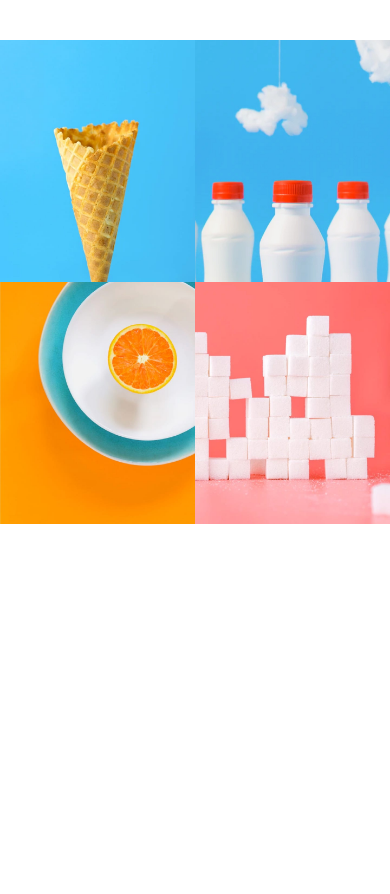
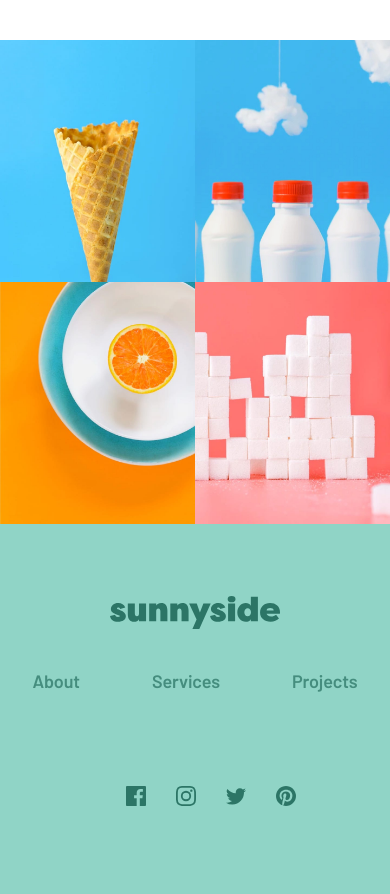
Before and after one commit to Ergashev95/Sunnyside-agancy, a plain HTML site: page index.html in a window 390 px wide. Shown: the part 4795-5689 px from the top of the page. Before the commit the page ends 5319 px from the top, so only its background shows below. Drawn offline with Linux system fonts and the light colour scheme.

Commit message:
footer finish

```diff
--- a/css/style.css
+++ b/css/style.css
@@ -199,3 +199,31 @@ body {
 }
 
 /* CLIENTS */
+
+/* FOOTER */
+.site-footer   {
+    background-color: #90D4C6;
+    padding-top: 72px;
+    padding-bottom: 72px;
+}
+.footer-menu {
+    column-gap: 40px;
+  margin-top: 32px;
+  margin-bottom: 80px;
+}
+.nav-link {
+    color: #458D7E;
+    font-family: "Barlow";
+    font-size: 18px;
+    font-weight: 600;
+    line-height: 25px;
+    letter-spacing: -0.129px;
+    transition: .5s;
+}
+.nav-link:hover {
+    color: white;
+}
+.footer-social {
+    column-gap: 30px;
+}
+/* FOOTER */
--- a/index.html
+++ b/index.html
@@ -197,6 +197,47 @@
 </main>
   <!-- SITE-MAIN -->
 
+  <!-- FOOTER -->
+<footer class="site-footer">
+  <div class="container-fluid p-0">
+    <div class="row justify-content-center">
+      <div class="col-12 col-md-5 text-center">
+        <a href="./index.html" class="site-logo">
+          <img src="./images/sunnyside.svg" alt="Site logo" class="site-logo__image">
+        </a>
+        <ul class="nav justify-content-center footer-menu">
+
+          <li class="nav-item">
+            <a class="nav-link" href="#">About</a>
+          </li>
+          <li class="nav-item">
+            <a class="nav-link" href="#">Services</a>
+          </li>
+          <li class="nav-item">
+            <a class="nav-link" href="#">Projects</a>
+          </li>
+
+        </ul>
+        <ul class="footer-social socail d-flex justify-content-center">
+            <a href="#!" class="social-link">
+              <img src="./images/icon-facebook.svg" alt="icon-facebook">
+            </a>
+            <a href="#!" class="social-link">
+              <img src="./images/icon-instagram.svg" alt="icon-instagram">
+            </a>
+            <a href="#!" class="social-link">
+              <img src="./images/icon-twitter.svg" alt="icon-twitter">
+            </a>
+            <a href="#!" class="social-link">
+              <img src="./images/icon-pinterest.svg" alt="icon-pinterest">
+            </a>
+        </ul>
+      </div>
+    </div>
+  </div>
+</footer>
+  <!-- FOOTER -->
+
   <!-- link bootstrap 5.3 script -->
    <script src="./libs/js/bootstrap.bundle.min.js"></script>
 </body>
```
Also changed, not shown: images/sunnyside.svg (added).
